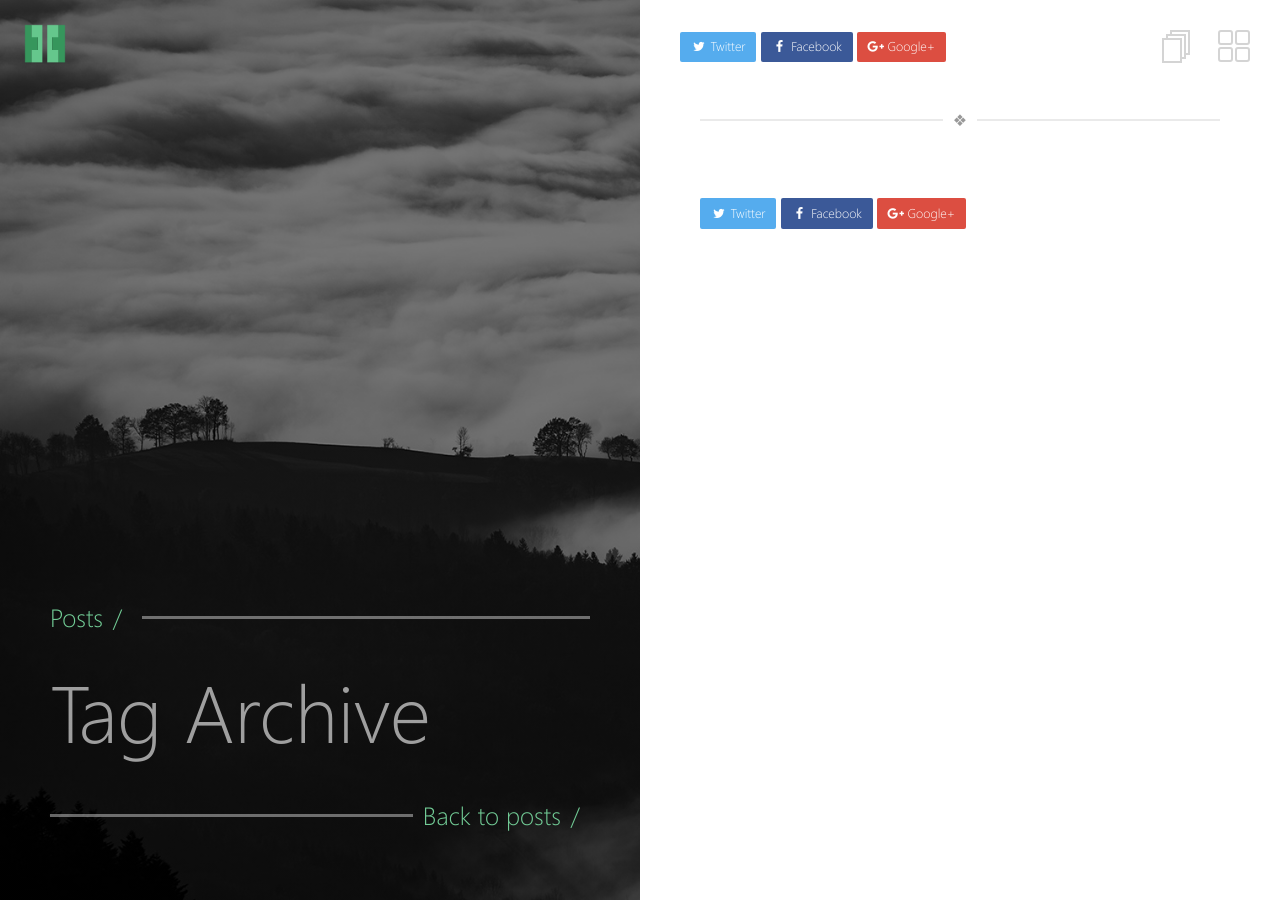
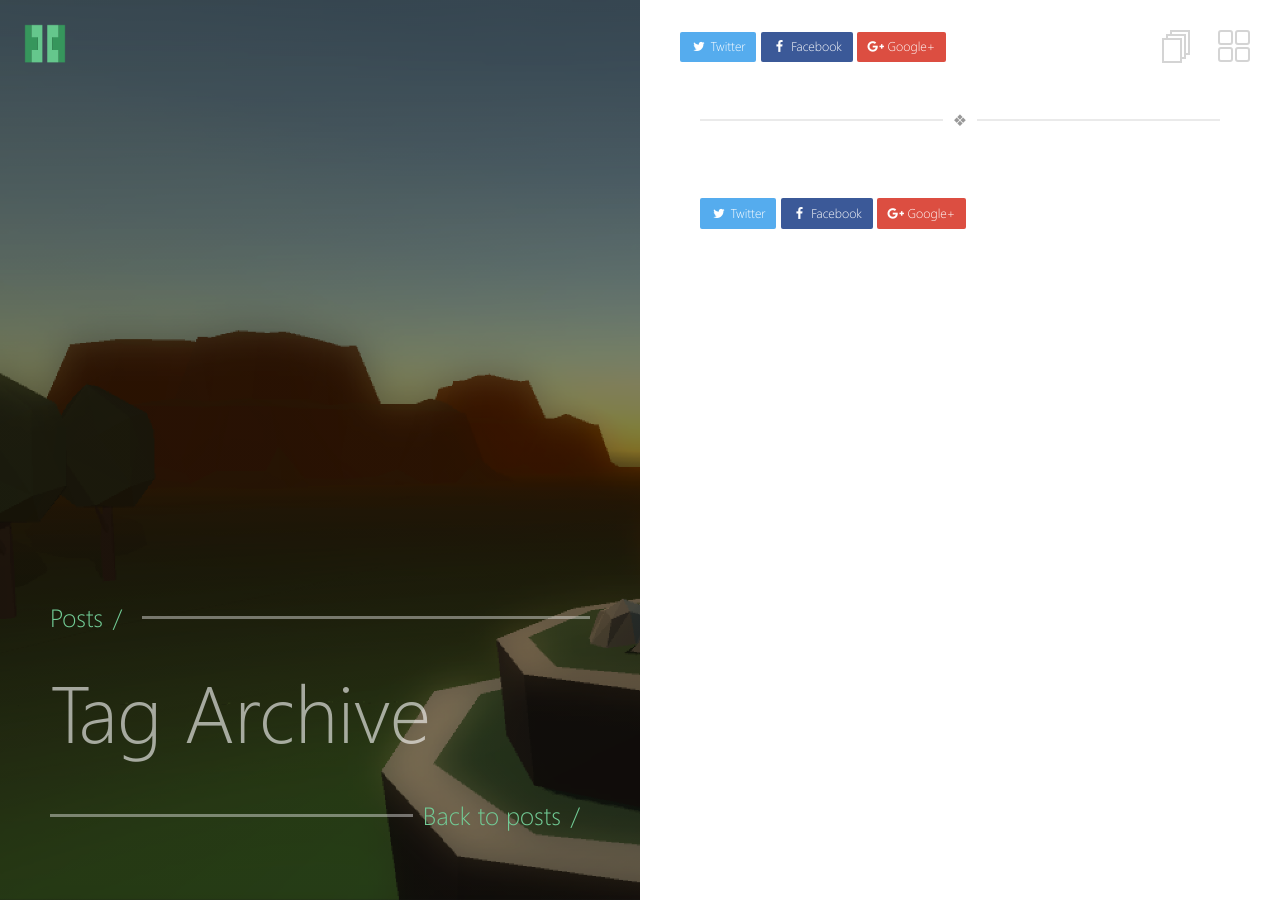
Before and after one commit to lulitd/can-150, a Jekyll site: the page built from docs/_pages/tags.md, in a window 1280 px wide. Built offline with Jekyll 4.4.1, drawn with Linux system fonts in a browser that asks for light colours.

Commit message:
removed placeholder images. changed background

```diff
--- a/docs/_config.yml
+++ b/docs/_config.yml
@@ -7,9 +7,9 @@ locale: en_US
 
 # Left Block Images
 background:
-  homepage: images/home.png                           # this image will be shown on homepage's left block
-  post-list: images/unsplash-image-10.jpg             # this image will be shown on post list page
-  default-post: images/unsplash-gallery-image-3.jpg   # this image will be shown when post's front matter doesn't specify any image
+  homepage: images/ScreenCap/Screenshot_01.png                       # this image will be shown on homepage's left block
+  post-list: images/ScreenCap/Screenshot_02.png            # this image will be shown on post list page
+  default-post: images/ScreenCap/Screenshot_03.png    # this image will be shown when post's front matter doesn't specify any image
 
 # Jekyll
 permalink:          /:title/
@@ -26,7 +26,7 @@ sass:
   style:            compressed
 
 # Google Analytics
-#google-analytics: UA-XXXXX-Y
+google-analytics: UA-96908196-1
 
 # Social Links
 #email:             email
```
Also changed, not shown: docs/images/ScreenCap/Screenshot_01.png (added), docs/images/ScreenCap/Screenshot_02.png (added), docs/images/ScreenCap/Screenshot_03.png (added), docs/images/ScreenCap/Screenshot_04.png (added), docs/images/ScreenCap/Screenshot_05.png (added), docs/images/halve-home-image.png (deleted), docs/images/post-image-halve-1.png (deleted), docs/images/post-image-halve-2.png (deleted), docs/images/post-image-halve-3.png (deleted), docs/images/post-image-halve-4.png (deleted), docs/images/post-image-halve-5.png (deleted), docs/images/post-image-halve-6.png (deleted), docs/images/project.jpg (deleted), docs/images/unsplash-image-1.jpg (deleted), 3 more files.
